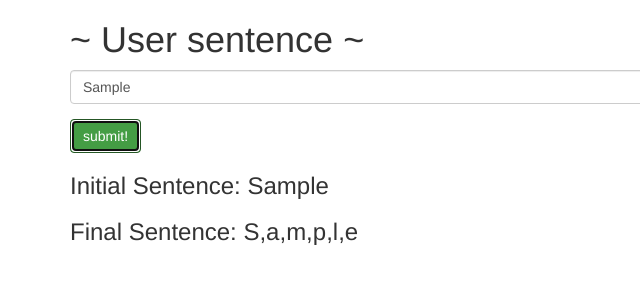
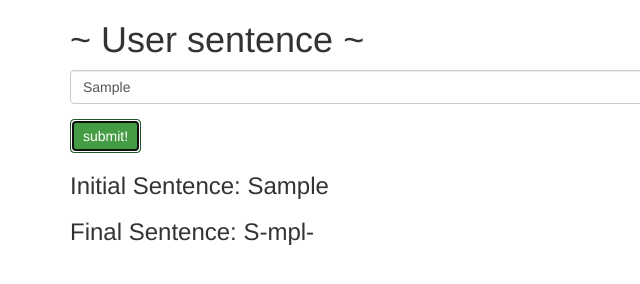
Before and after one commit to Ludlowm/word-puzzle, a plain HTML site: page index.html in a window 1280 px wide. Both pictures are taken after typing "Sample" into the empty fields and a click on the button "submit!". Shown: the full height of the page, 0-640 px from the left. Drawn offline with Linux system fonts and the light colour scheme.

Commit message:
finish logic, all working

```diff
--- a/js/scripts.js
+++ b/js/scripts.js
@@ -8,10 +8,9 @@ $(document).ready(function() {
     var tmpArray = startingSentence.split("");
     var noAsArray = [];
 
-    console.log("Type of: " , typeof tmpArray[2], tmpArray[2]);
+    // console.log("Type of: " , typeof tmpArray[2], tmpArray[2]);
 
     for (i = 0; i <= (tmpArray.length - 1) ; i++) {
-
       if ( (tmpArray[i] === "a") || (tmpArray[i] === "A") )  {
         noAsArray.push("-");
       } else if ( (tmpArray[i] === "e") || (tmpArray[i] === "E") ) {
@@ -25,14 +24,12 @@ $(document).ready(function() {
       } else {
         noAsArray.push(tmpArray[i]);
       }
-
     }
 
-    console.log("no As: " , noAsArray);
-
+    noAsArray = noAsArray.join("");
 
     $("#output1").text(startingSentence);
-    $("#output2").text(tmpArray);
+    $("#output2").text(noAsArray);
 
 
   });
```
Also changed, not shown: index.html (+0 -1 lines).
